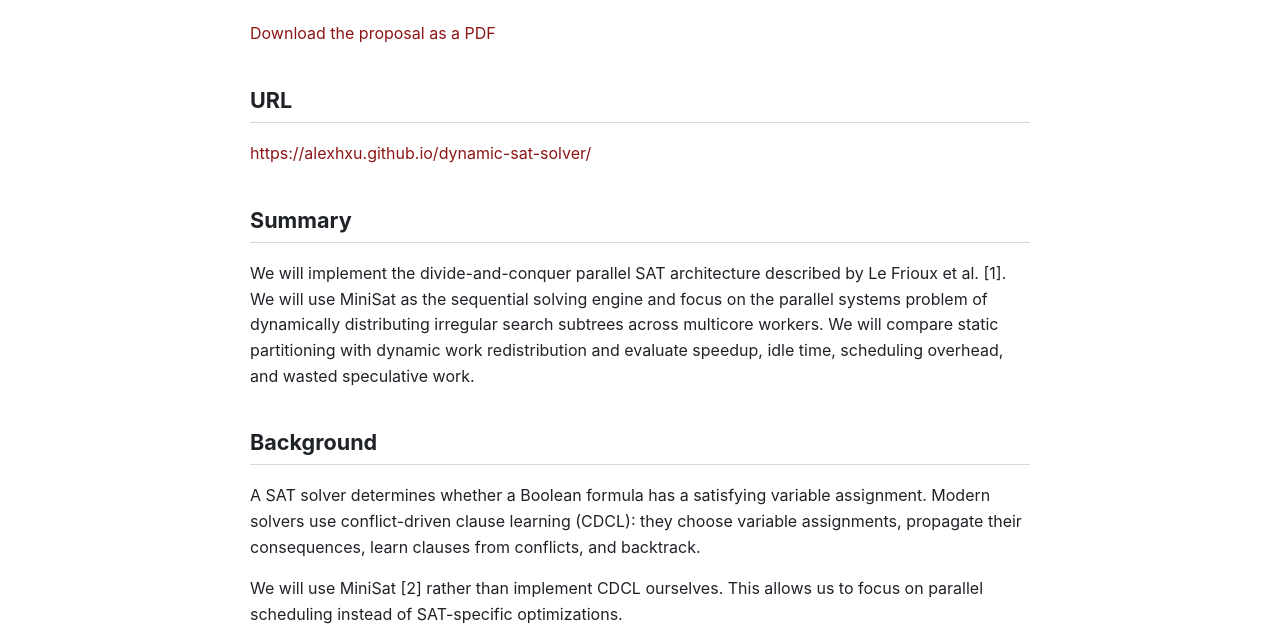
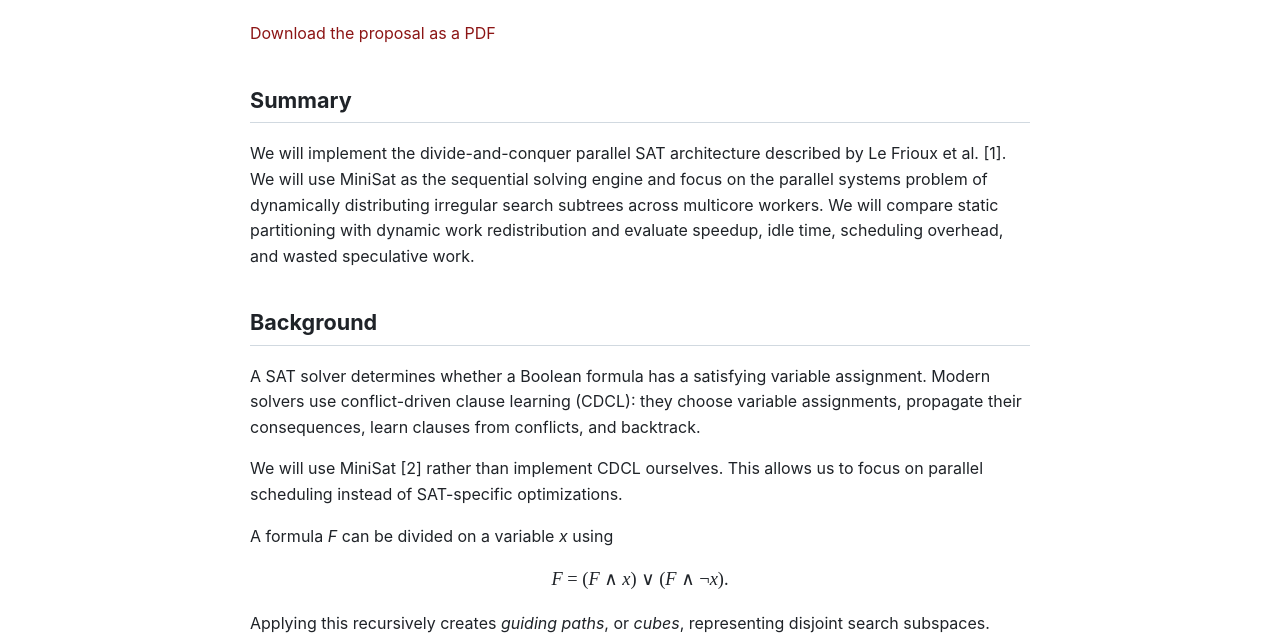
Before and after one commit to alexhxu/dynamic-sat-solver, a plain HTML site: page docs/proposal.html in a window 1280 px wide. Shown: the part 164-800 px from the top of the page. Drawn offline with Linux system fonts and the light colour scheme.

Commit message:
Remove the project URL from the web pages.

```diff
--- a/docs/proposal.html
+++ b/docs/proposal.html
@@ -16,9 +16,6 @@
     <h1>Dynamic Load Balancing for Parallel SAT Solving</h1>
     <p class="authors">Alex Xu and Alma Zhong</p>
     <p><a href="15_418_Project_Proposal.pdf">Download the proposal as a PDF</a></p>
-
-    <h2 id="url">URL</h2>
-    <p><a href="https://alexhxu.github.io/dynamic-sat-solver/">https://alexhxu.github.io/dynamic-sat-solver/</a></p>
 
     <h2 id="summary">Summary</h2>
     <p>
```
Also changed, not shown: docs/index.html (+0 -3 lines), 1 other file.
